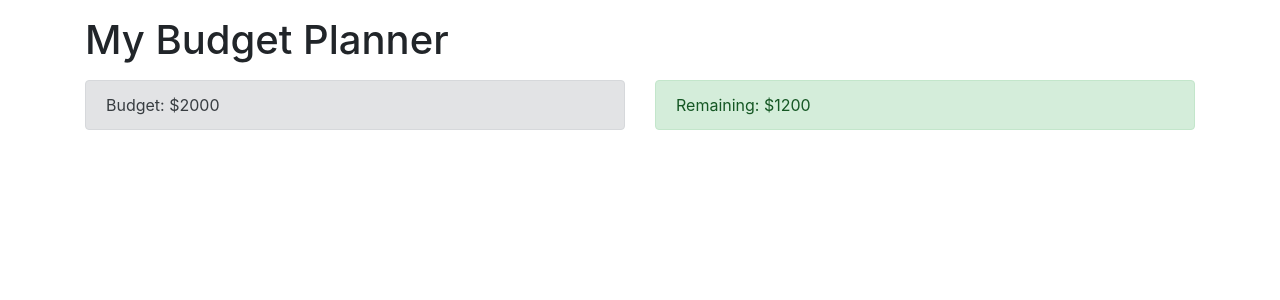
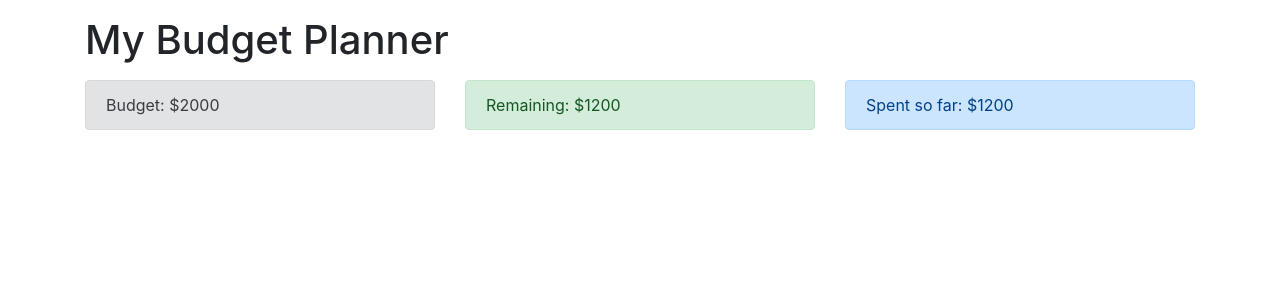
Before and after one commit to jessicalhansen/budget-tracker, a React (Create React App) app: page / in a window 1280 px wide. Shown: the top 300 px of the page. Built offline with nearby package versions, Linux system fonts and the light colour scheme.

Commit message:
Created ExpenseTotal component.

```diff
--- a/src/App.js
+++ b/src/App.js
@@ -2,6 +2,7 @@
 import 'bootstrap/dist/css/bootstrap.min.css';
 import Budget from './components/Budget';
 import Remaining from './components/Remaining';
+import ExpenseTotal from './components/ExpenseTotal';
 
 const App = () => {
   return (
@@ -14,6 +15,9 @@
         <div className="col-sm">
           <Remaining />
         </div>
+        <div className="col-sm">
+          <ExpenseTotal />
+        </div>
       </div>
     </div>
   )
--- /dev/null
+++ b/src/components/ExpenseTotal.js
@@ -0,0 +1,11 @@
+import React from 'react';
+
+const ExpenseTotal = () => {
+    return (
+        <div className="alert alert-primary">
+            <span>Spent so far: $1200</span>
+        </div>
+    )
+};
+
+export default ExpenseTotal;
```
